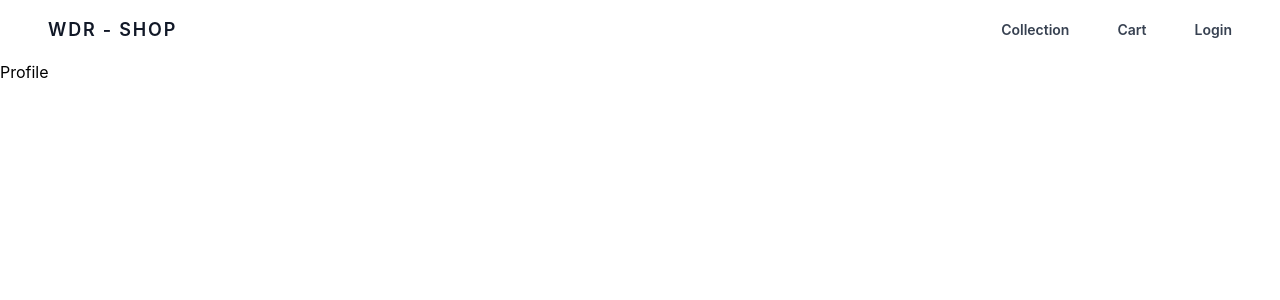
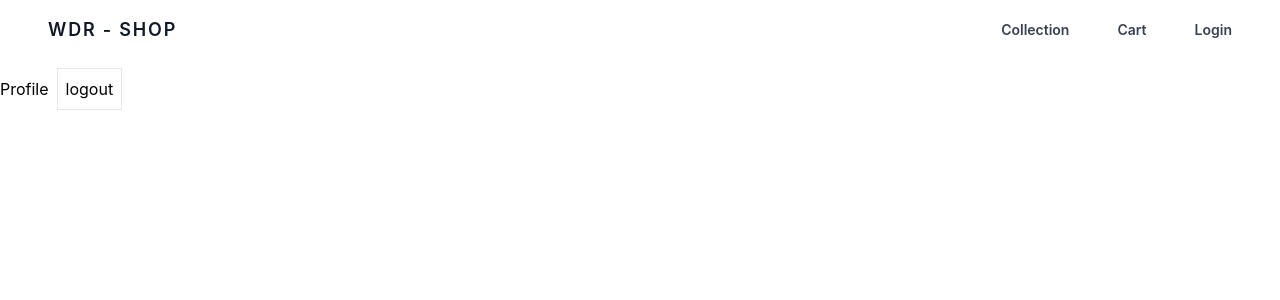
Before and after one commit to Walid-Belkassmi/WDR-Shop, a React (Create React App) app: page /user in a window 1280 px wide. Shown: the top 300 px of the page. Built offline with nearby package versions, Linux system fonts and the light colour scheme; no server answers; sample sign-in values are in the browser's storage.

Commit message:
added navigation when user is missing

```diff
--- a/src/context/User.js
+++ b/src/context/User.js
@@ -25,6 +25,7 @@ const UserContextProvider = ({ children }) => {
 
   const logout = () => {
     localStorage.removeItem('token')
+    setToken(null)
     setUser(null)
   }
 
--- a/src/pages/Login.js
+++ b/src/pages/Login.js
@@ -18,6 +18,12 @@ const Login = () => {
   const handleChangePassword = (e) => {
     setPassword(e.target.value)
   }
+
+  useEffect(() => {
+    if (user || token) {
+      navigate('/user')
+    }
+  }, [user, token])
 
   const [loginUser, { data, loading, error, called }] = useMutation(LOGIN_USER)
 
--- a/src/pages/Profile.js
+++ b/src/pages/Profile.js
@@ -5,23 +5,36 @@ import { UserContext } from '../context/User'
 import { GET_USER, GET_USER_ACTIVE } from '../graphql/Auth'
 
 const Profile = () => {
-  const { user, setUser, token } = useContext(UserContext)
+  const { user, setUser, token, logout } = useContext(UserContext)
   const navigate = useNavigate()
   const { loading, error, data, called } = useQuery(GET_USER_ACTIVE, {
     variables: { customerAccessToken: token },
   })
 
+  // useEffect(() => {
+  //   if (!loading && called) {
+  //     setUser(data.customer)
+  //   }
+  // }, [token])
+
+  // if (!loading && called) {
+  //   console.log(user)
+  // }
+
   useEffect(() => {
-    if (!loading && called) {
-      setUser(data.customer)
+    if (!token) {
+      navigate('/auth/login')
     }
   }, [token])
 
-  if (!loading && called) {
-    console.log(user)
-  }
-
-  return <div>Profile</div>
+  return (
+    <div>
+      Profile
+      <button className="border m-2 p-2 " onClick={logout}>
+        logout
+      </button>
+    </div>
+  )
 }
 
 export default Profile
```
